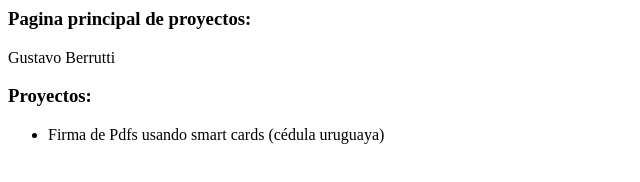
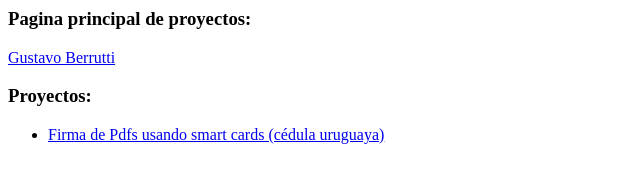
Before and after one commit to gbs56/gbs56.github.io, a plain HTML site: page index.html in a window 1280 px wide. Shown: the whole page, without its empty margins (0-640 px from the left). Drawn offline with Linux system fonts and the light colour scheme.

Commit message:
Update index.html

```diff
--- a/index.html
+++ b/index.html
@@ -1,8 +1,8 @@
 
 <html><body>
-  <div><h3>Pagina principal de proyectos:</h3><a hrer="https://github.com/gbs56">Gustavo Berrutti</a></div>
+  <div><h3>Pagina principal de proyectos:</h3><a href="https://github.com/gbs56">Gustavo Berrutti</a></div>
  <div><h3> Proyectos:  </h3></div>
   <ul>
-  <li><a hrer="https://github.com/gbs56/FirmaPdfSmartCard">Firma de Pdfs usando smart cards (cédula uruguaya)</a></li>
+  <li><a href="https://github.com/gbs56/FirmaPdfSmartCard">Firma de Pdfs usando smart cards (cédula uruguaya)</a></li>
   </ul>
  </body></html>
```
